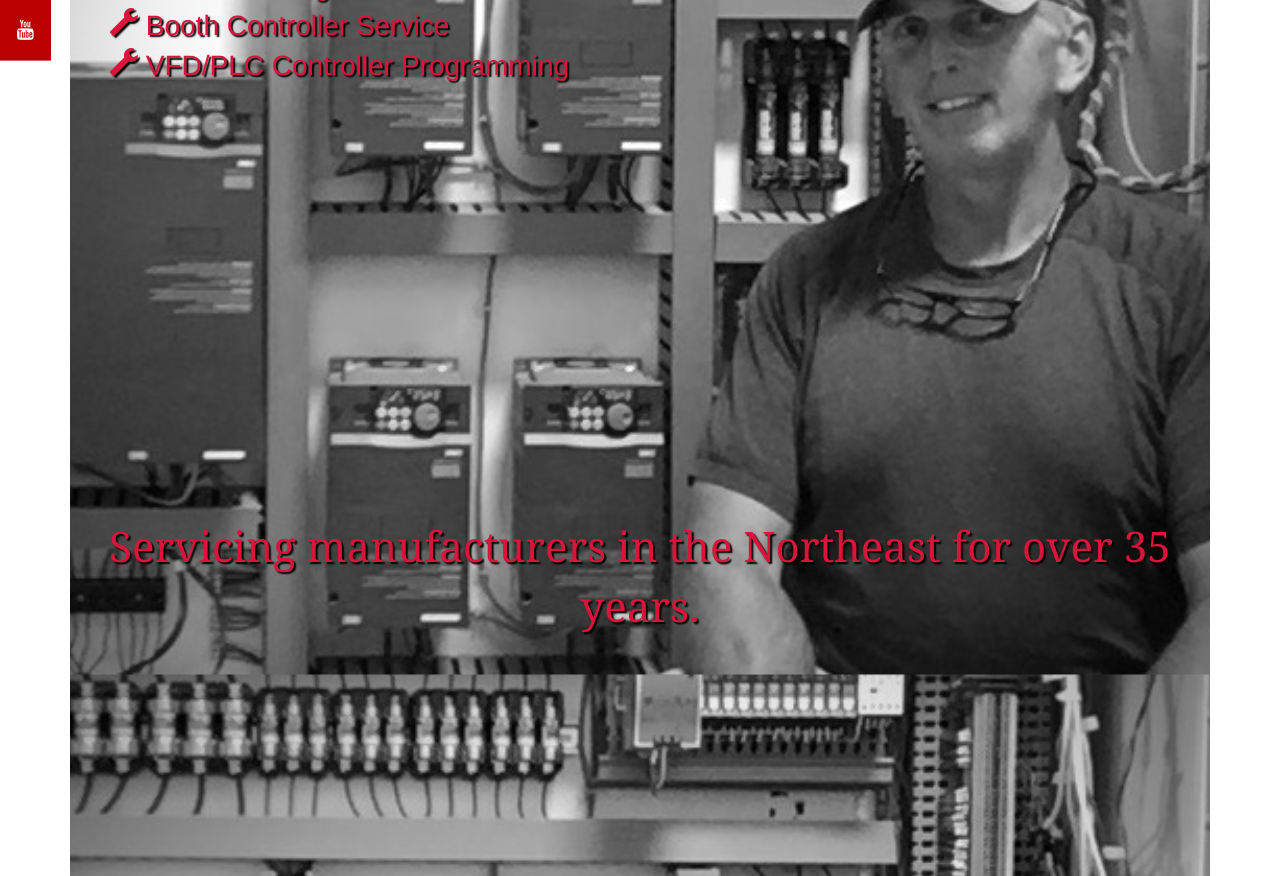
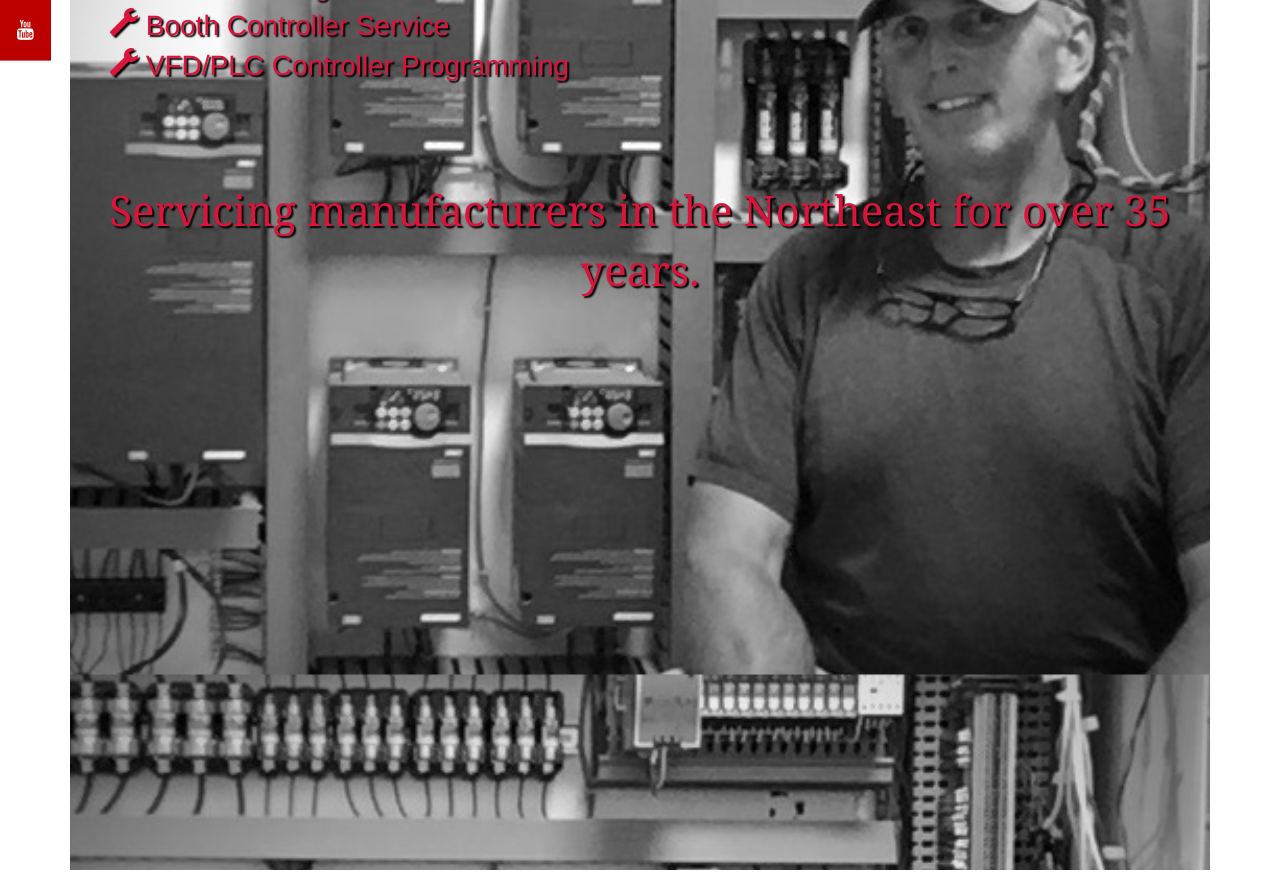
Before and after one commit to beansrosewood/stevenbreen_site, a PHP site: page / in a window 1280 px wide. Shown: the part 491-1367 px from the top of the page. Run offline with PHP 8.4, Linux system fonts and the light colour scheme.

Commit message:
Update site.css

```diff
--- a/site.css
+++ b/site.css
@@ -74,7 +74,7 @@
     font-size: 3em;
     text-align: center;
     text-shadow: 2px 2px 1.5px #020203;
-    padding-top: 10em;
+    padding-top: 2em;
 }
 
 .who .what .how .established:hover {
```
